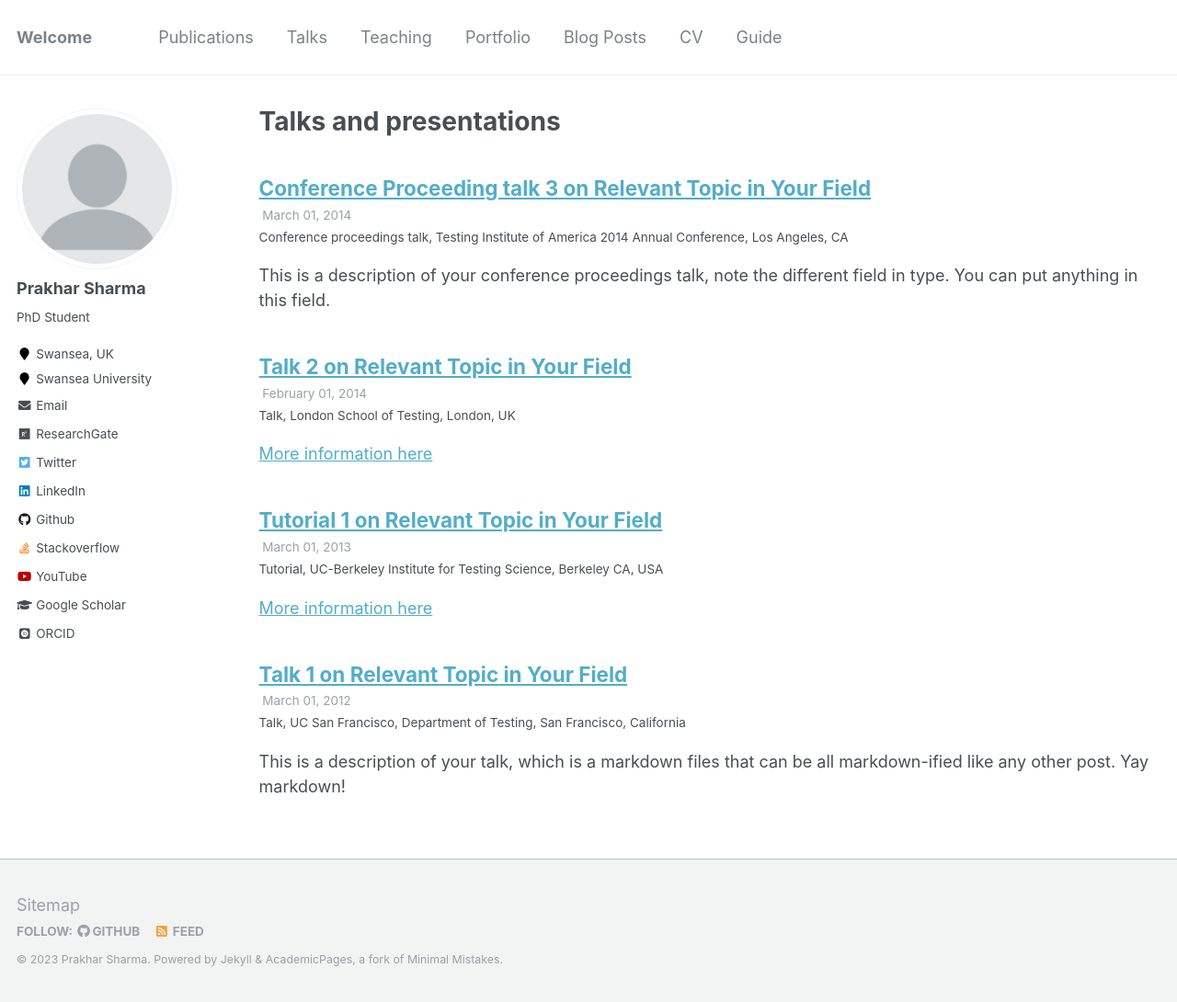
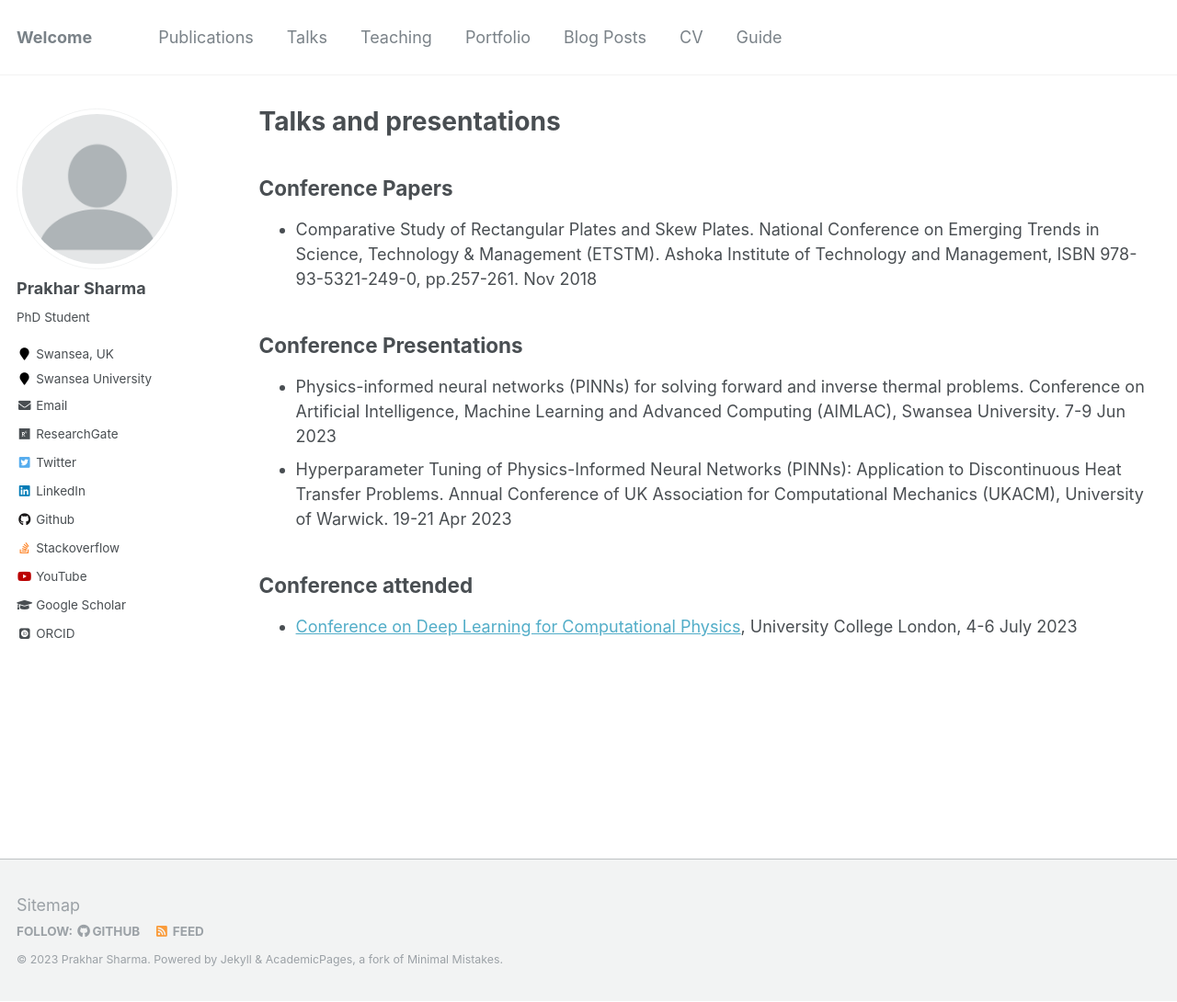
Before and after one commit to praksharma/praksharma.github.io, a Jekyll site: the page built from _pages/talks.md, in a window 1280 px wide and 1090 px high. Shown: the whole window at 92% size. Built offline with Jekyll 4.4.1, drawn with Linux system fonts in a browser that asks for light colours; some web fonts are replaced.

Commit message:
publications and talks

```diff
--- a/_pages/talks.html
+++ /dev/null
@@ -1,16 +0,0 @@
----
-layout: archive
-title: "Talks and presentations"
-permalink: /talks/
-author_profile: true
----
-
-{% if site.talkmap_link == true %}
-
-<p style="text-decoration:underline;"><a href="/talkmap.html">See a map of all the places I've given a talk!</a></p>
-
-{% endif %}
-
-{% for post in site.talks reversed %}
-  {% include archive-single-talk.html %}
-{% endfor %}
--- /dev/null
+++ b/_pages/talks.md
@@ -0,0 +1,16 @@
+---
+layout: archive
+title: "Talks and presentations"
+permalink: /talks/
+author_profile: true
+---
+
+## Conference Papers
+* Comparative Study of Rectangular Plates and Skew Plates. National Conference on Emerging Trends in Science, Technology & Management (ETSTM). Ashoka Institute of Technology and Management, ISBN 978-93-5321-249-0, pp.257-261. Nov 2018
+
+## Conference Presentations
+* Physics-informed neural networks (PINNs) for solving forward and inverse thermal problems. Conference on Artificial Intelligence, Machine Learning and Advanced Computing (AIMLAC), Swansea University. 7-9 Jun 2023
+* Hyperparameter Tuning of Physics-Informed Neural Networks (PINNs): Application to Discontinuous Heat Transfer Problems. Annual Conference of UK Association for Computational Mechanics (UKACM), University of Warwick. 19-21 Apr 2023
+
+## Conference attended
+* [Conference on Deep Learning for Computational Physics](https://maths4dl.ac.uk/newsevents/conference-on-deep-learning-for-computational-physics/), University College London, 4-6 July 2023
```
Also changed, not shown: _pages/about.md (+0 -1 lines), _pages/publications.md (+4 -7 lines).
